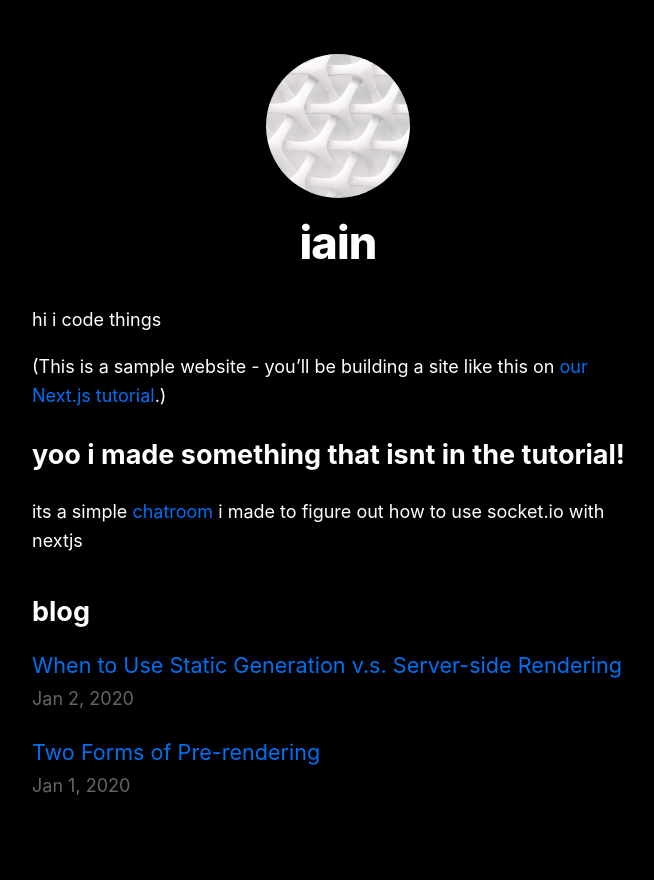
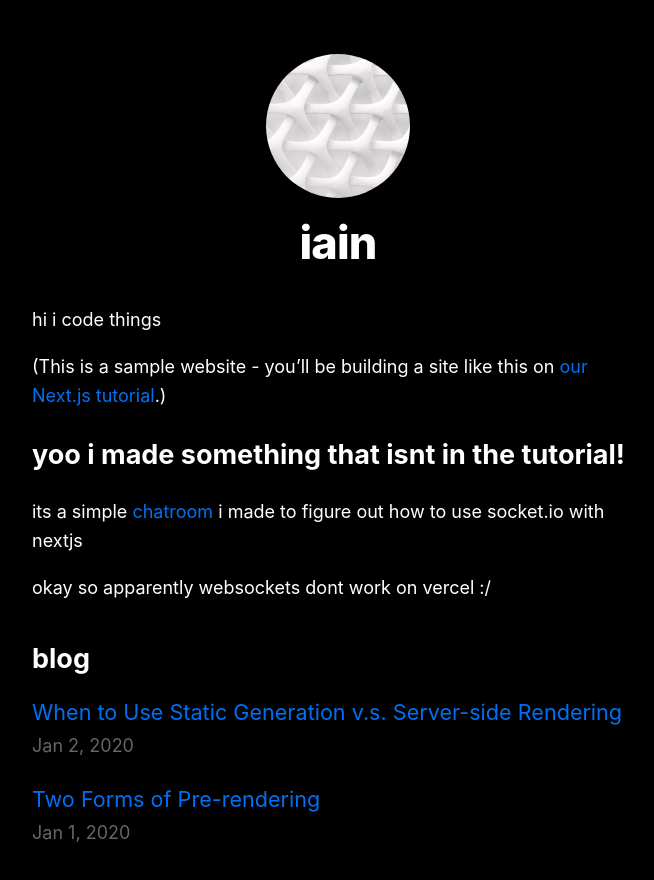
Before and after one commit to 2CM/leaning-next, a Next.js app: page / in a window 1280 px wide. Shown: the top 880 px of the page, without its empty margins (302-956 px from the left). Built offline with nearby package versions, Linux system fonts and the light colour scheme.

Commit message:
chatroom doesnt work on vercel warning

```diff
--- a/pages/index.js
+++ b/pages/index.js
@@ -24,6 +24,7 @@ export default class Home extends React.Component {
         <secion>
           <h2>yoo i made something that isnt in the tutorial!</h2>
           <p>its a simple <Link href="/chatroom">chatroom</Link> i made to figure out how to use socket.io with nextjs</p>
+          <p>okay so apparently websockets dont work on vercel :/</p>
         </secion>
         <section className={`${utilStyles.headingMd} ${utilStyles.padding1px}`}>
           <h2 className={utilStyles.headingLg}>blog</h2>
```
Also changed, not shown: 1 other file (tests, documents, lock files or other folders).
